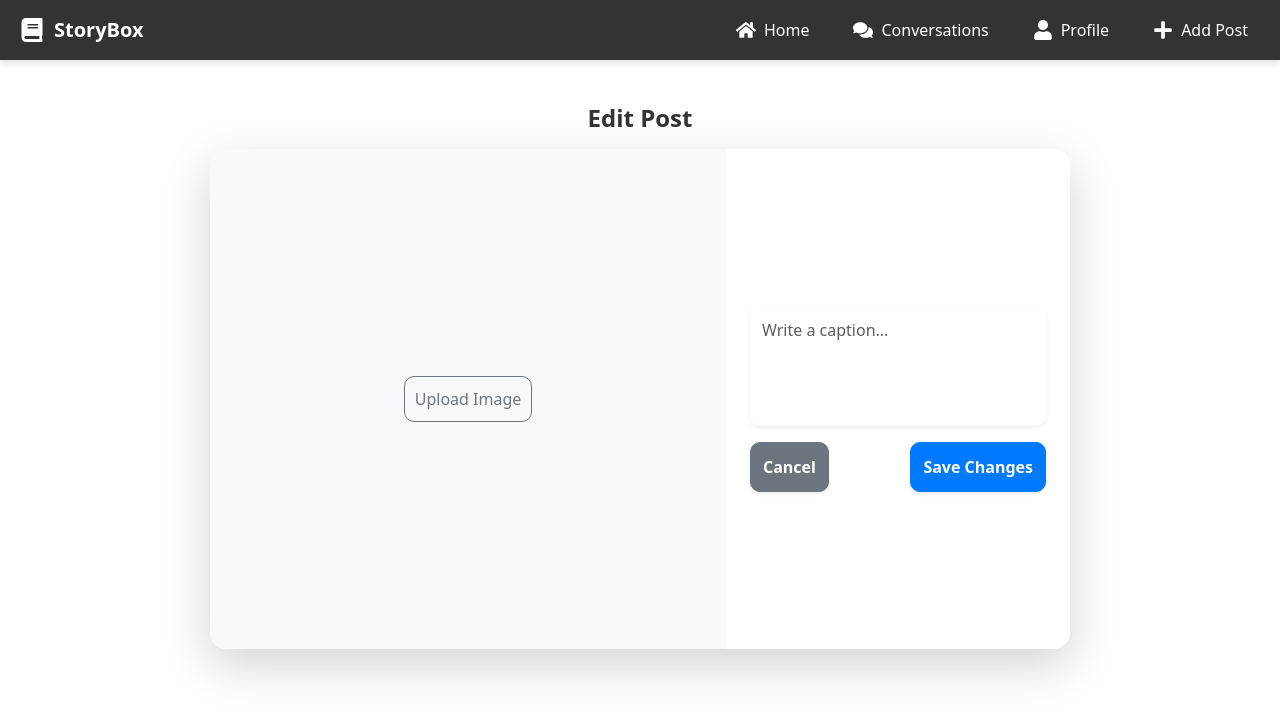
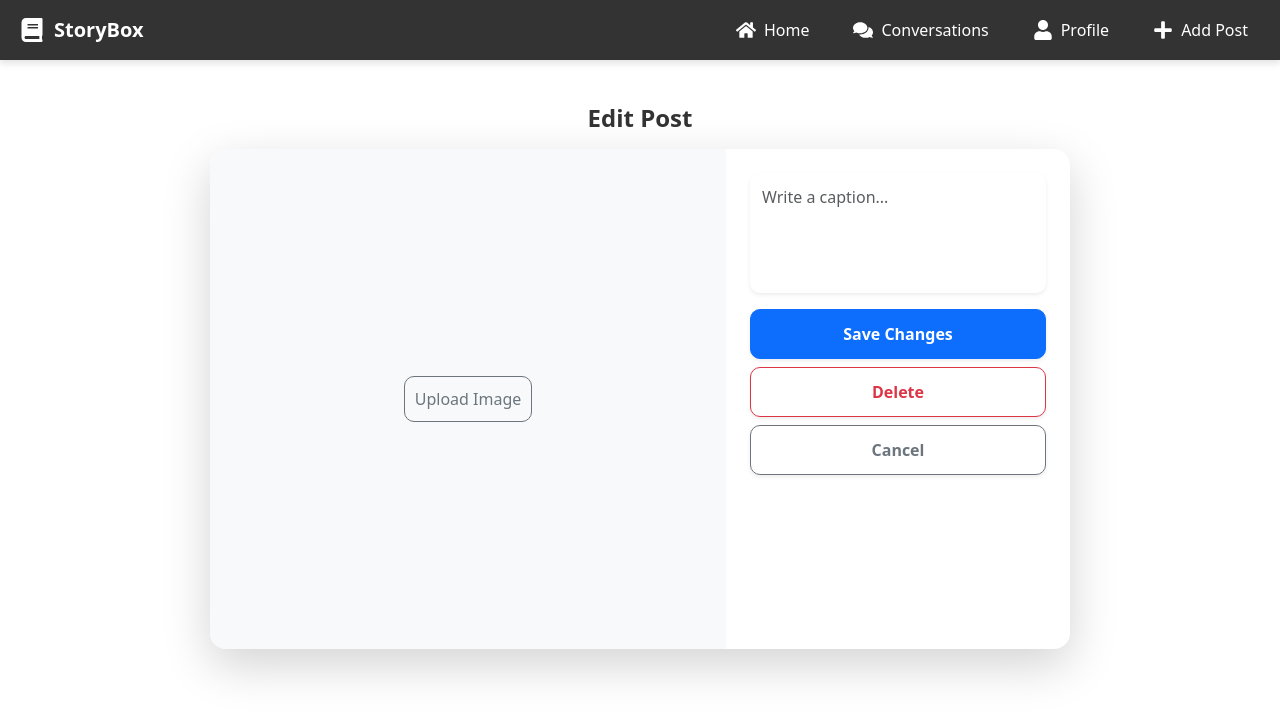
Before and after one commit to YaelHamami/frontend-storybox, a React (Vite) app: page /edit-post/1 in a window 1280 px wide. Shown: the top 716 px of the page. Built offline with nearby package versions, Linux system fonts and the light colour scheme; no server answers.

Commit message:
add delete post button

```diff
--- a/src/components/PostForm.tsx
+++ b/src/components/PostForm.tsx
@@ -7,53 +7,95 @@ type PostFormProps = {
   onSubmit: (data: any) => void;
   errors: any;
   loading: boolean;
-  content? : string
-  isEdit?: boolean
+  content?: string;
+  isEdit?: boolean;
+  handleDeletePost?: () => void;
 };
 
-const PostForm: FC<PostFormProps> = ({ register, handleSubmit, onSubmit, errors, loading, content, isEdit }) => {
-
+const PostForm: FC<PostFormProps> = ({
+  register,
+  handleSubmit,
+  onSubmit,
+  errors,
+  loading,
+  content,
+  isEdit,
+  handleDeletePost,
+}) => {
   const navigate = useNavigate();
 
   return (
-    <div className="p-4" style={{ width: "40%", display: "flex", flexDirection: "column", justifyContent: "center" }}>
-      <form onSubmit={handleSubmit(onSubmit)} className="d-flex flex-column">
+<div className="p-4 d-flex flex-column align-items-center" style={{ width: "40%" }}>
+  <form onSubmit={handleSubmit(onSubmit)} className="d-flex flex-column w-100">
+    {/* Textarea */}
     <textarea
-          className="form-control mb-3 border-0 shadow-sm"
+      className="form-control border-0 shadow-sm"
       placeholder="Write a caption..."
       {...register("content")}
       rows={4}
-          style={{ resize: "none", fontSize: "16px", padding: "12px", borderRadius: "10px" }}
+      style={{
+        resize: "none",
+        fontSize: "16px",
+        padding: "12px",
+        borderRadius: "10px",
+      }}
       defaultValue={content}
     />
-        {errors.content && <p className="text-danger text-start" style={{ fontSize: "14px" }}>{errors.content.message}</p>}
+    {errors.content && (
+      <p className="text-danger text-start mt-2" style={{ fontSize: "14px" }}>
+        {errors.content.message}
+      </p>
+    )}
 
-        {/* Buttons */}
-        <div className="d-flex justify-content-between">
+    {/* Button Group - Vertical Layout */}
+    <div className="d-grid gap-2 mt-3 w-100">
+      {/* Submit Button */}
+      <button
+        type="submit"
+        className={`btn shadow-sm ${loading ? "btn-secondary" : "btn-primary"}`}
+        disabled={loading}
+        style={buttonStyle}
+      >
+        {loading ? "Saving..." : isEdit ? "Save Changes" : "Share"}
+      </button>
+
+      {/* Delete Button */}
+      {isEdit && handleDeletePost && (
+        <button
+          type="button"
+          className="btn btn-outline-danger shadow-sm"
+          style={buttonStyle}
+          onClick={handleDeletePost}
+        >
+          Delete
+        </button>
+      )}
+
+      {/* Cancel Button (Now Visible) */}
       {isEdit && (
         <button
           type="button"
-              className="btn btn-secondary me-2 shadow-sm"
-              style={{ fontSize: "16px", fontWeight: "bold", padding: "12px", borderRadius: "10px" }}
-              onClick={() => {
-                navigate(-1); // Go back to the previous page
-              }}
+          className="btn btn-outline-secondary shadow-sm"
+          style={buttonStyle}
+          onClick={() => navigate(-1)}
         >
           Cancel
         </button>
       )}
-          <button
-            type="submit"
-            className="btn btn-primary shadow-sm"
-            disabled={loading}
-            style={{ fontSize: "16px", fontWeight: "bold", padding: "12px", borderRadius: "10px", backgroundColor: "#007bff", borderColor: "#007bff" }}
-          >
-            {loading ? "Saving..." : isEdit ? "Save Changes" : "Share"}
-          </button>
     </div>
   </form>
 </div>
+
   );
 };
 
+// Button style for consistency
+const buttonStyle = {
+  fontSize: "16px",
+  fontWeight: "bold",
+  padding: "12px",
+  borderRadius: "10px",
+  minWidth: "120px",
+};
+
 export default PostForm;
--- a/src/pages/EditPost.tsx
+++ b/src/pages/EditPost.tsx
@@ -4,7 +4,7 @@ import { z } from "zod";
 import { zodResolver } from "@hookform/resolvers/zod";
 import { useNavigate, useParams } from "react-router-dom";
 import BaseContainer from "../components/BaseContainer";
-import { fetchPostById, updatePost } from "../services/post-service";
+import { deletePost, fetchPostById, updatePost } from "../services/post-service";
 import { uploadPhoto } from "../services/file-service";
 import getCroppedImg from "../utils/cropImage";
 import ImageUploader from "../components/ImageUploader";
@@ -89,6 +89,20 @@ const EditPostPage: FC = () => {
     }
   };
 
+  const handleDeletePost = async() => {
+    setLoading(true);
+    try {
+      await deletePost(postId as string);
+      console.log("Post deleted successfully!");
+      navigate(-1);
+    } catch (error) {
+      console.error("Error updating post:", error);
+    } finally {
+      setLoading(false);
+    }
+
+  }
+
   return (
     <BaseContainer>
       <h4 className="text-center mb-3" style={{ fontWeight: "bold", color: "#333" }}>Edit Post</h4>
@@ -115,6 +129,7 @@ const EditPostPage: FC = () => {
             loading={loading}
             content={content}
             isEdit={true}
+            handleDeletePost={handleDeletePost}
           />
         </div>
       </div>
```
Lines whose indentation alone changed are shown as unchanged.
